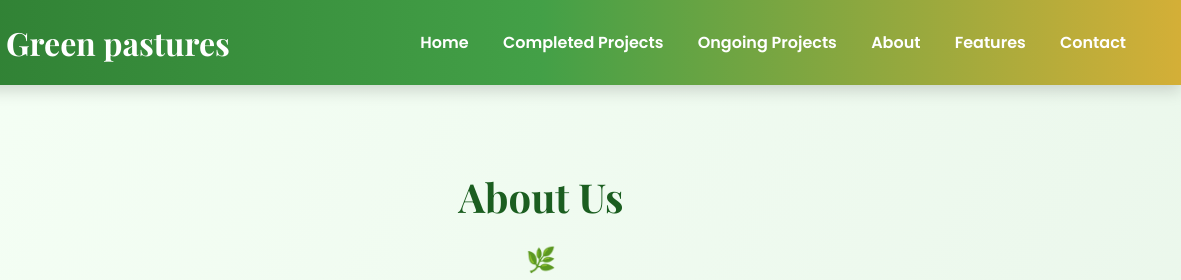
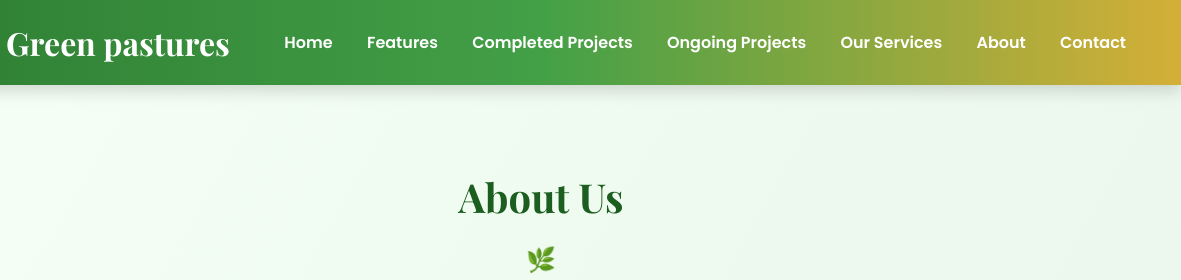
Before and after one commit to jaydishj/GreenPastures, a plain HTML site: page about.html in a window 1280 px wide. Shown: the top 280 px of the page, 99-1280 px from the left. Drawn offline with nearby package versions, Linux system fonts and the light colour scheme.

Commit message:
Update about.html

```diff
--- a/about.html
+++ b/about.html
@@ -24,10 +24,11 @@
     <h1><img src="logo.png" alt="Logo" class="logo"> Green pastures</h1>
     <nav>
       <a href="main.html">Home</a>
+      <a href="features.html">Features</a>
       <a href="completed.html">Completed Projects</a>
       <a href="ongoing.html">Ongoing Projects</a>
+      <a href="services.html">Our Services</a>
       <a href="about.html" class="active">About</a>
-      <a href="features.html">Features</a>
       <a href="contact.html">Contact</a>
     </nav>
   </header>
```
